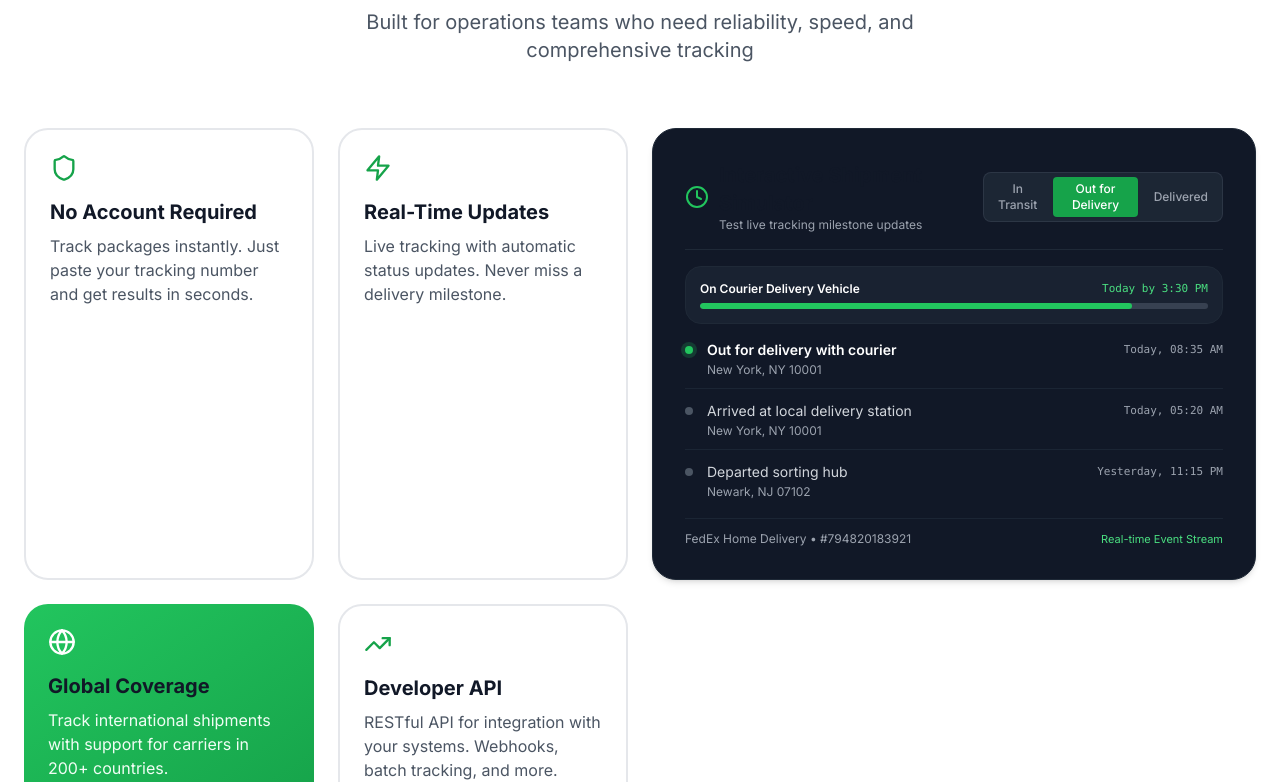
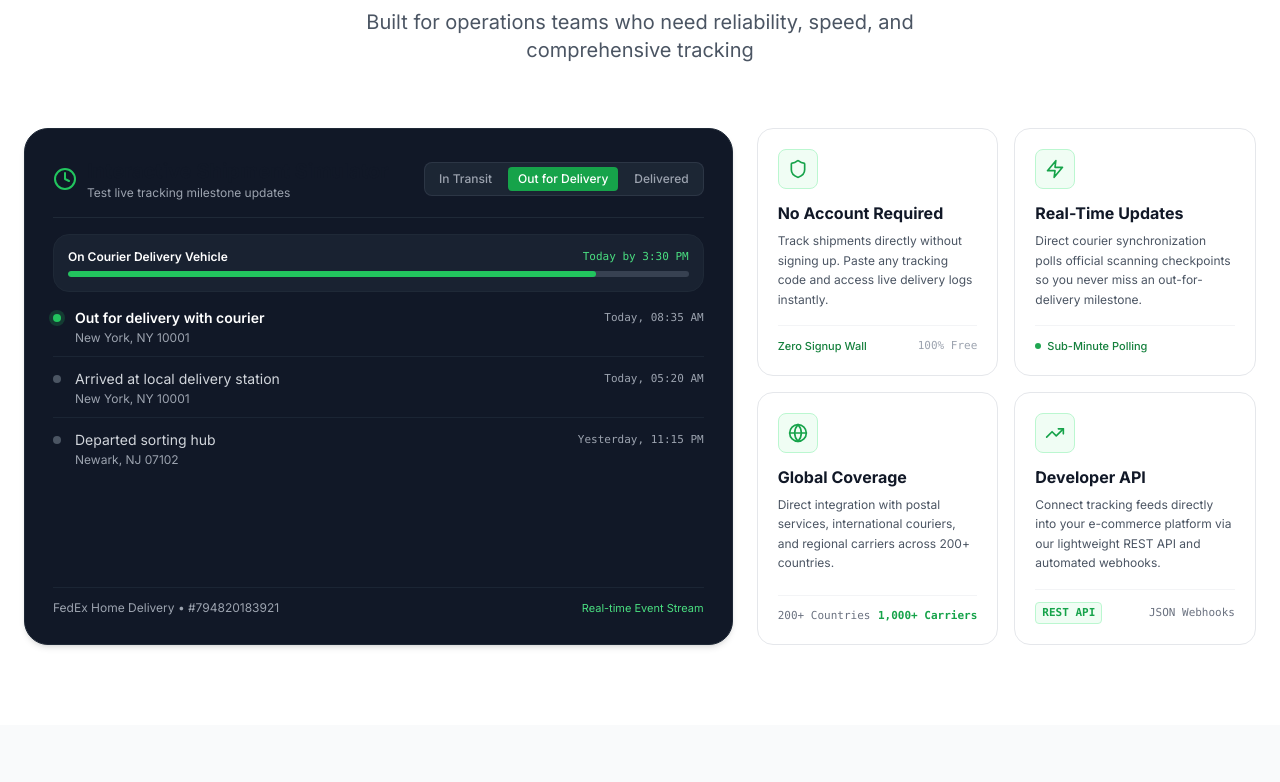
Before and after one commit to MUNYOH-JOEL-TAMON/parceltrack, a React (Vite) app in the folder frontend/: page / in a window 1280 px wide. Shown: the part 1420-2202 px from the top of the page. Built offline with nearby package versions, Linux system fonts and the light colour scheme; no server answers.

Commit message:
feat: add BentoHomePage component with tracking search and carrier detection UI

```diff
--- a/frontend/src/pages/public/BentoHomePage.tsx
+++ b/frontend/src/pages/public/BentoHomePage.tsx
@@ -182,7 +182,7 @@ export const BentoHomePage: React.FC = () => {
       </section>
 
       {/* Supported Carriers Section */}
-      <section className="py-12 md:py-16 lg:py-20 px-4 md:px-6 bg-gray-50">
+      <section id="carriers" className="py-12 md:py-16 lg:py-20 px-4 md:px-6 bg-gray-50 scroll-mt-16">
         <div className="max-w-7xl mx-auto">
           <div className="text-center mb-8 md:mb-12">
             <h2 className="text-2xl sm:text-3xl md:text-4xl font-bold text-gray-900 mb-3 md:mb-4 px-4">
@@ -372,29 +372,10 @@ export const BentoHomePage: React.FC = () => {
             </p>
           </div>
 
-          {/* Bento Grid */}
-          <div className="grid grid-cols-1 md:grid-cols-2 lg:grid-cols-4 gap-4 md:gap-6">
-
-            {/* Quick Feature - No Account */}
-            <div className="bg-white border-2 border-gray-200 rounded-xl md:rounded-2xl p-5 md:p-6 hover:border-green-600 hover:shadow-lg transition-all">
-              <Shield className="text-green-600 mb-3 md:mb-4" size={28} />
-              <h3 className="text-lg md:text-xl font-bold text-gray-900 mb-2">No Account Required</h3>
-              <p className="text-sm md:text-base text-gray-600 leading-relaxed">
-                Track packages instantly. Just paste your tracking number and get results in seconds.
-              </p>
-            </div>
-
-            {/* Quick Feature - Real-Time */}
-            <div className="bg-white border-2 border-gray-200 rounded-xl md:rounded-2xl p-5 md:p-6 hover:border-green-600 hover:shadow-lg transition-all">
-              <Zap className="text-green-600 mb-3 md:mb-4" size={28} />
-              <h3 className="text-lg md:text-xl font-bold text-gray-900 mb-2">Real-Time Updates</h3>
-              <p className="text-sm md:text-base text-gray-600 leading-relaxed">
-                Live tracking with automatic status updates. Never miss a delivery milestone.
-              </p>
-            </div>
-
-            {/* Interactive Feature - Shipment Journey Simulator */}
-            <div className="lg:col-span-2 bg-gray-900 rounded-xl md:rounded-2xl p-6 md:p-8 text-white flex flex-col justify-between border border-gray-800 shadow-md">
+          {/* Bento Grid: Balanced 7/5 Asymmetric Layout */}
+          <div className="grid grid-cols-1 lg:grid-cols-12 gap-6 items-stretch">
+            {/* Interactive Feature - Shipment Journey Simulator (7 Cols) */}
+            <div className="lg:col-span-7 bg-gray-900 rounded-2xl p-6 sm:p-7 text-white flex flex-col justify-between border border-gray-800 shadow-md">
               <div>
                 {/* Simulator Header & Switcher */}
                 <div className="flex flex-col sm:flex-row sm:items-center justify-between pb-4 mb-4 border-b border-gray-800 gap-3">
@@ -476,28 +457,83 @@ export const BentoHomePage: React.FC = () => {
               </div>
 
               {/* Bottom Micro Hint */}
-              <div className="pt-3 mt-2 border-t border-gray-800/80 flex items-center justify-between text-xs text-gray-400">
+              <div className="pt-3 mt-4 border-t border-gray-800/80 flex items-center justify-between text-xs text-gray-400">
                 <span>FedEx Home Delivery • #794820183921</span>
                 <span className="text-green-400 text-[11px]">Real-time Event Stream</span>
               </div>
             </div>
 
-            {/* Quick Feature - Global */}
-            <div className="bg-gradient-to-br from-green-500 to-green-600 rounded-xl md:rounded-2xl p-5 md:p-6 text-white">
-              <Globe className="mb-3 md:mb-4" size={28} />
-              <h3 className="text-lg md:text-xl font-bold mb-2">Global Coverage</h3>
-              <p className="text-sm md:text-base text-green-50 leading-relaxed">
-                Track international shipments with support for carriers in 200+ countries.
-              </p>
-            </div>
+            {/* Substantive Feature Cards: Compact 2x2 Grid (5 Cols) */}
+            <div className="lg:col-span-5 grid grid-cols-1 sm:grid-cols-2 gap-4">
+              {/* Card 1: Zero Account Friction */}
+              <div className="bg-white border border-gray-200 rounded-xl p-4 sm:p-5 flex flex-col justify-between hover:border-green-600 hover:shadow-sm transition-all group">
+                <div>
+                  <div className="w-10 h-10 rounded-lg bg-green-50 border border-green-200 flex items-center justify-center text-green-600 mb-3 group-hover:scale-105 transition-transform">
+                    <Shield size={20} />
+                  </div>
+                  <h3 className="text-base font-bold text-gray-900 mb-1.5">No Account Required</h3>
+                  <p className="text-xs text-gray-600 leading-relaxed">
+                    Track shipments directly without signing up. Paste any tracking code and access live delivery logs instantly.
+                  </p>
+                </div>
+                <div className="mt-4 pt-3 border-t border-gray-100 flex items-center justify-between text-[11px] text-green-700 font-medium">
+                  <span>Zero Signup Wall</span>
+                  <span className="text-gray-400 font-mono">100% Free</span>
+                </div>
+              </div>
 
-            {/* Quick Feature - API */}
-            <div className="bg-white border-2 border-gray-200 rounded-xl md:rounded-2xl p-5 md:p-6 hover:border-green-600 hover:shadow-lg transition-all">
-              <TrendingUp className="text-green-600 mb-3 md:mb-4" size={28} />
-              <h3 className="text-lg md:text-xl font-bold text-gray-900 mb-2">Developer API</h3>
-              <p className="text-sm md:text-base text-gray-600 leading-relaxed">
-                RESTful API for integration with your systems. Webhooks, batch tracking, and more.
-              </p>
+              {/* Card 2: Live Dispatch Updates */}
+              <div className="bg-white border border-gray-200 rounded-xl p-4 sm:p-5 flex flex-col justify-between hover:border-green-600 hover:shadow-sm transition-all group">
+                <div>
+                  <div className="w-10 h-10 rounded-lg bg-green-50 border border-green-200 flex items-center justify-center text-green-600 mb-3 group-hover:scale-105 transition-transform">
+                    <Zap size={20} />
+                  </div>
+                  <h3 className="text-base font-bold text-gray-900 mb-1.5">Real-Time Updates</h3>
+                  <p className="text-xs text-gray-600 leading-relaxed">
+                    Direct courier synchronization polls official scanning checkpoints so you never miss an out-for-delivery milestone.
+                  </p>
+                </div>
+                <div className="mt-4 pt-3 border-t border-gray-100 flex items-center gap-1.5 text-[11px] text-green-700 font-medium">
+                  <span className="w-1.5 h-1.5 rounded-full bg-green-600 animate-pulse" />
+                  <span>Sub-Minute Polling</span>
+                </div>
+              </div>
+
+              {/* Card 3: 1,000+ Carriers */}
+              <div className="bg-white border border-gray-200 rounded-xl p-4 sm:p-5 flex flex-col justify-between hover:border-green-600 hover:shadow-sm transition-all group">
+                <div>
+                  <div className="w-10 h-10 rounded-lg bg-green-50 border border-green-200 flex items-center justify-center text-green-600 mb-3 group-hover:scale-105 transition-transform">
+                    <Globe size={20} />
+                  </div>
+                  <h3 className="text-base font-bold text-gray-900 mb-1.5">Global Coverage</h3>
+                  <p className="text-xs text-gray-600 leading-relaxed">
+                    Direct integration with postal services, international couriers, and regional carriers across 200+ countries.
+                  </p>
+                </div>
+                <div className="mt-4 pt-3 border-t border-gray-100 flex items-center justify-between text-[11px] text-gray-500 font-mono">
+                  <span>200+ Countries</span>
+                  <span className="text-green-600 font-semibold">1,000+ Carriers</span>
+                </div>
+              </div>
+
+              {/* Card 4: Developer Webhooks */}
+              <div className="bg-white border border-gray-200 rounded-xl p-4 sm:p-5 flex flex-col justify-between hover:border-green-600 hover:shadow-sm transition-all group">
+                <div>
+                  <div className="w-10 h-10 rounded-lg bg-green-50 border border-green-200 flex items-center justify-center text-green-600 mb-3 group-hover:scale-105 transition-transform">
+                    <TrendingUp size={20} />
+                  </div>
+                  <h3 className="text-base font-bold text-gray-900 mb-1.5">Developer API</h3>
+                  <p className="text-xs text-gray-600 leading-relaxed">
+                    Connect tracking feeds directly into your e-commerce platform via our lightweight REST API and automated webhooks.
+                  </p>
+                </div>
+                <div className="mt-4 pt-3 border-t border-gray-100 flex items-center justify-between text-[11px]">
+                  <span className="font-mono text-green-600 font-semibold bg-green-50 px-1.5 py-0.5 rounded border border-green-200">
+                    REST API
+                  </span>
+                  <span className="text-gray-500 font-mono">JSON Webhooks</span>
+                </div>
+              </div>
             </div>
           </div>
         </div>
```
